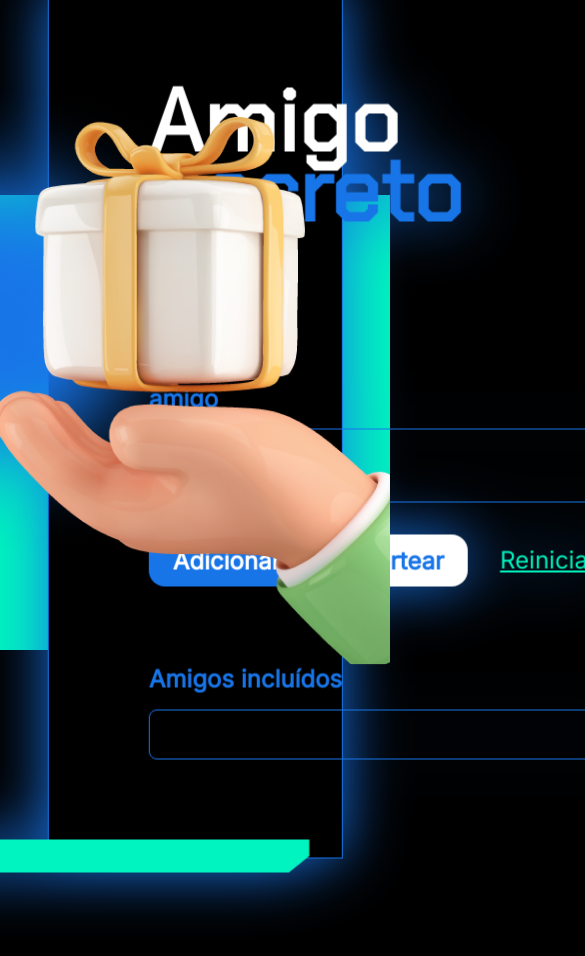
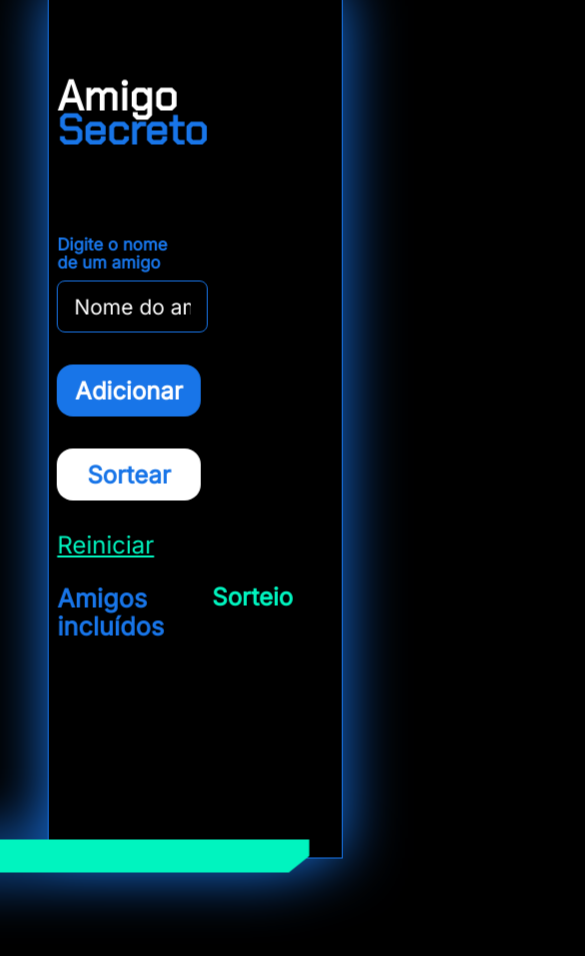
Before and after one commit to FranciscoDarlan/Projeto-amigo-secreto-sorteador-de-nomes, a plain HTML site: page index.html in a window 390 px wide. Shown: the top 956 px of the page, 585 px wide, since content can reach past the window. After the commit the page ends 919 px from the top, so only its background shows below. Drawn offline with nearby package versions, Linux system fonts and the light colour scheme.

Commit message:
trabalhando a responsividade

```diff
--- a/style.css
+++ b/style.css
@@ -82,7 +82,7 @@ body {
   width: 453px;
 }
 
-.friends__container > p {
+.friends__container>p {
   color: #fff;
   font-size: 21px;
   font-weight: 400;
@@ -196,7 +196,7 @@ body {
   margin: 0 0 80px 0;
 }
 
-.section__title > span {
+.section__title>span {
   color: #1875e8;
 }
 
@@ -204,3 +204,189 @@ body {
   background-color: #fff;
   color: #1875e8;
 }
+
+@media screen and (max-width: 900px) {
+  body {
+    background: #000;
+    min-height: 100vh;
+    position: relative;
+  }
+
+  .background__detail {
+    display: none;
+  }
+
+  .button {
+    align-items: center;
+    background-color: transparent;
+    border: none;
+    border-radius: 16px;
+    color: #fff;
+    cursor: pointer;
+    display: flex;
+    flex-direction: co;
+    font-size: 24px;
+    font-weight: 700;
+    gap: 10px;
+    height: 52px;
+    justify-content: center;
+    line-height: normal;
+    padding: 16px 24px;
+    text-align: center;
+    width: 17vh;
+  }
+
+  .content {
+    background-color: #000;
+    border: 1px solid #1875e8;
+    filter: drop-shadow(0px 0px 30px #1875e8);
+  }
+
+  .content__corner-rectangle {
+    background-color: #00f4bf;
+
+  }
+
+  .content__main {
+    gap: 3vh;
+    width: 0vh;
+    padding: 11vh 1vh;
+    margin: 0;
+  }
+
+  .friends__container {
+    align-items: center;
+    border: none;
+    border-radius: none;
+    color: #fff;
+    display: contents;
+    font-size: 5px;
+    font-weight: 400;
+    justify-content: center;
+    line-height: 50%;
+    margin-top: 2rem;
+    padding: 0;
+    width: 5vh;
+  }
+
+  .friends__container>p {
+    color: #fff;
+    font-size: 2.5vh;
+    font-weight: 400;
+    line-height: 160%;
+  }
+
+  .friends__title {
+    color: #1875e8;
+    font-size: 3vh;
+    font-weight: 700;
+    line-height: 110%;
+  }
+
+  .form {
+    font-family: Inter;
+    font-style: normal;
+    margin: 0;
+  }
+
+  .form__buttons {
+    display: flex;
+    gap: 32px;
+    flex-direction: column;
+    align-items: flex-start;
+    margin: 0;
+  }
+
+  .form__input {
+    align-items: center;
+    background-color: transparent;
+    border: 1px solid #1875e8;
+    border-radius: 8px;
+    color: #fff;
+    display: flex;
+    font-size: 21px;
+    font-weight: 400;
+    height: 4vh;
+    margin-bottom: 32px;
+    outline: none;
+    padding: 8px 16px;
+    width: 30vw;
+  }
+
+  .form__input::placeholder {
+    color: #fff;
+    font-size: 21px;
+  }
+
+  .form__label {
+    color: #1875e8;
+    font-size: 2vh;
+    font-weight: 700;
+    line-height: 110%;
+    margin: 1vh 0;
+    width: 30vw;
+  }
+
+  .form__link {
+    color: #00f4bf;
+    cursor: pointer;
+    font-size: 24px;
+    font-weight: 400;
+    line-height: 110%;
+    text-align: center;
+    text-decoration-line: underline;
+  }
+
+  .page__image {
+    display: none;
+  }
+
+  .prizeDraw__container {
+    color: #fff;
+    font-size: 21px;
+    font-style: italic;
+    font-weight: 700;
+    height: 199px;
+    line-height: 160%;
+    margin-top: 1rem;
+  }
+
+  .prizeDraw__title {
+    color: #00f4bf;
+    font-size: 24px;
+    font-weight: 700;
+    line-height: 110%;
+  }
+
+  .primary {
+    background-color: #1875e8;
+    color: #fff;
+  }
+
+  .section--results {
+    align-items: start;
+    display: flex;
+    font-family: Inter;
+    font-style: normal;
+    gap: 48px;
+  }
+
+  .section__title {
+    color: #fff;
+    font-family: Chakra Petch;
+    font-size: 5vh;
+    font-style: normal;
+    font-weight: 700;
+    line-height: 80%;
+    margin: 0 0 80px 0;
+  }
+
+  .section__title>span {
+    color: #1875e8;
+  }
+
+  .secondary {
+    background-color: #fff;
+    color: #1875e8;
+  }
+}
```
